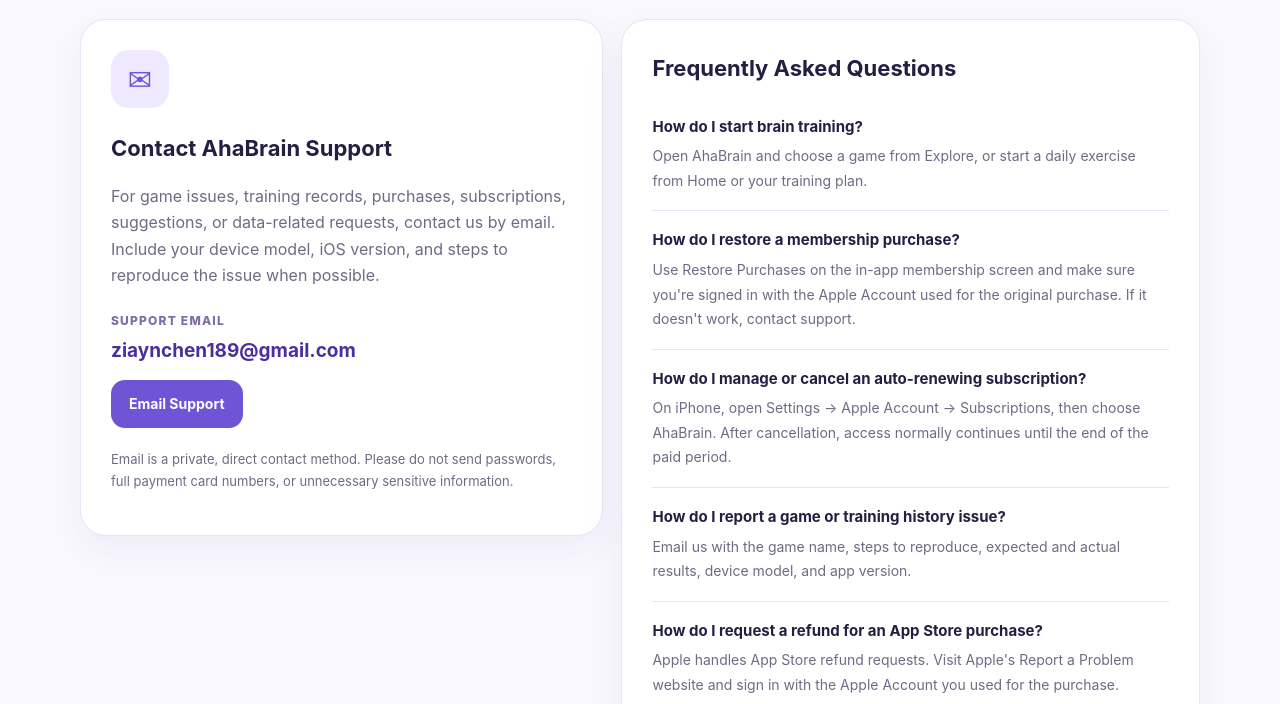
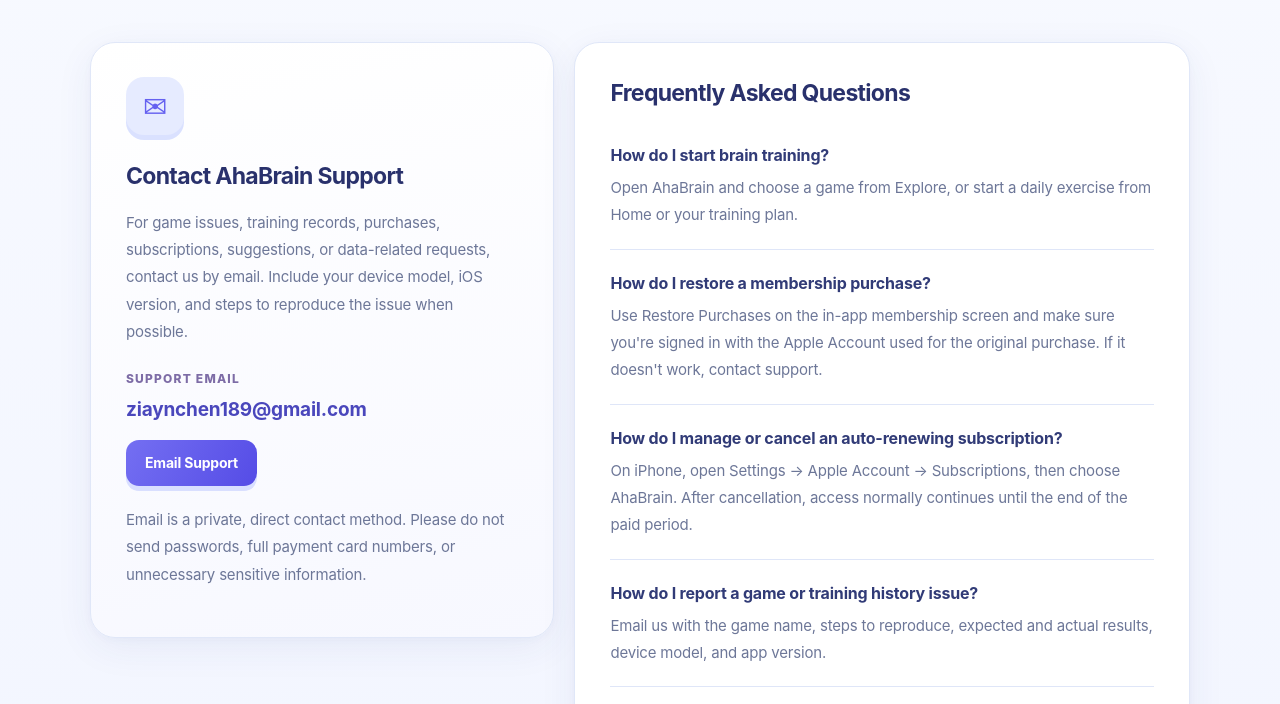
Before and after one commit to ziyanchen0728/ziyanchen0728, a plain HTML site: page ahabrain/support.html in a window 1280 px wide. Shown: the part 329-1033 px from the top of the page. Drawn offline with Linux system fonts and the light colour scheme.

Commit message:
Use refined layout and reading navigation for ahabrain/support.html

```diff
--- a/ahabrain/support.html
+++ b/ahabrain/support.html
@@ -2,10 +2,11 @@
 <html lang="zh-CN">
 <head>
 <meta charset="utf-8"><meta name="viewport" content="width=device-width,initial-scale=1">
-<meta name="theme-color" content="#7054d6">
+<meta name="theme-color" content="#6967F5">
 <meta name="description" content="灵光大脑 AhaBrain 官方技术支持。通过邮件联系开发者，查看会员订阅、购买恢复和常见问题。">
 <title>帮助与支持 — 灵光大脑 AhaBrain</title>
 <link rel="stylesheet" href="assets/site.css">
+<link rel="stylesheet" href="assets/site-refined.css">
 <script src="assets/i18n-support.js" defer></script><script src="assets/site.js" defer></script>
 </head>
 <body>
```
